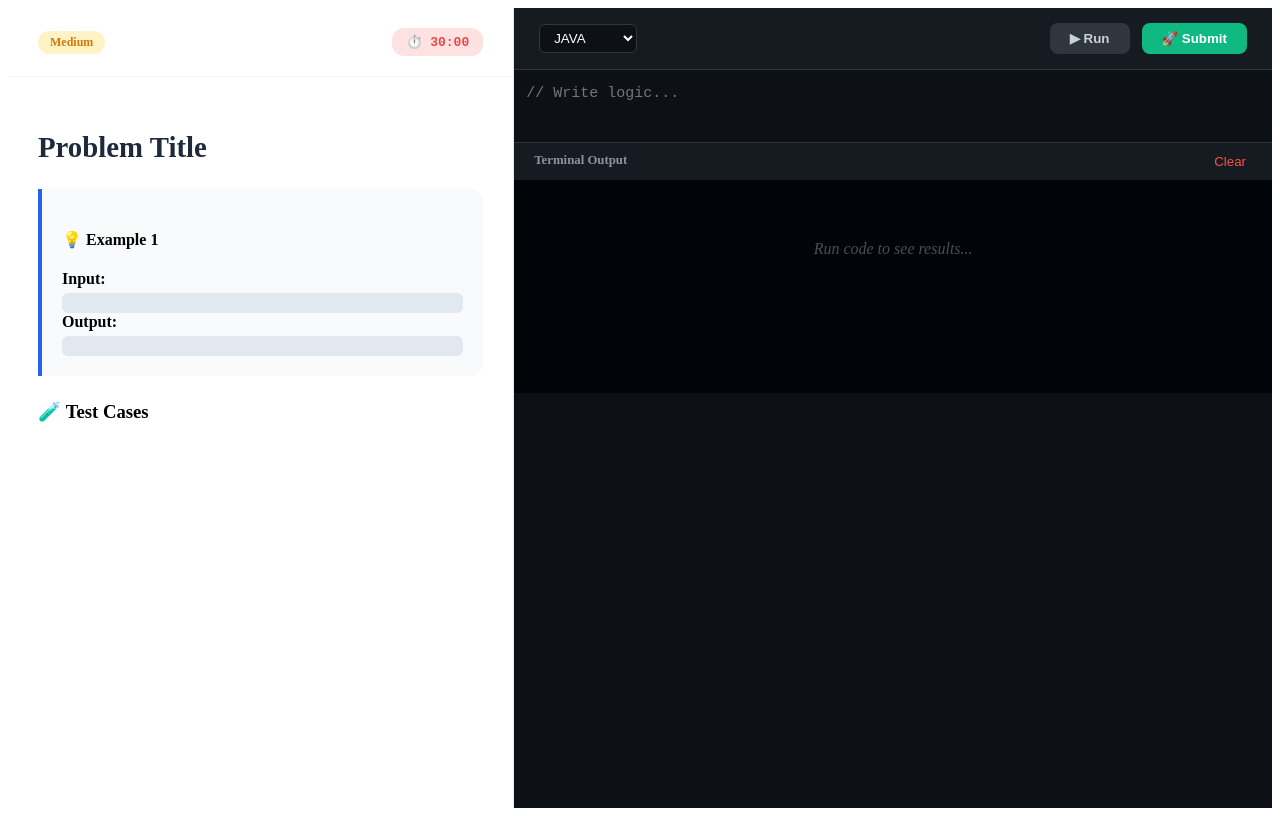
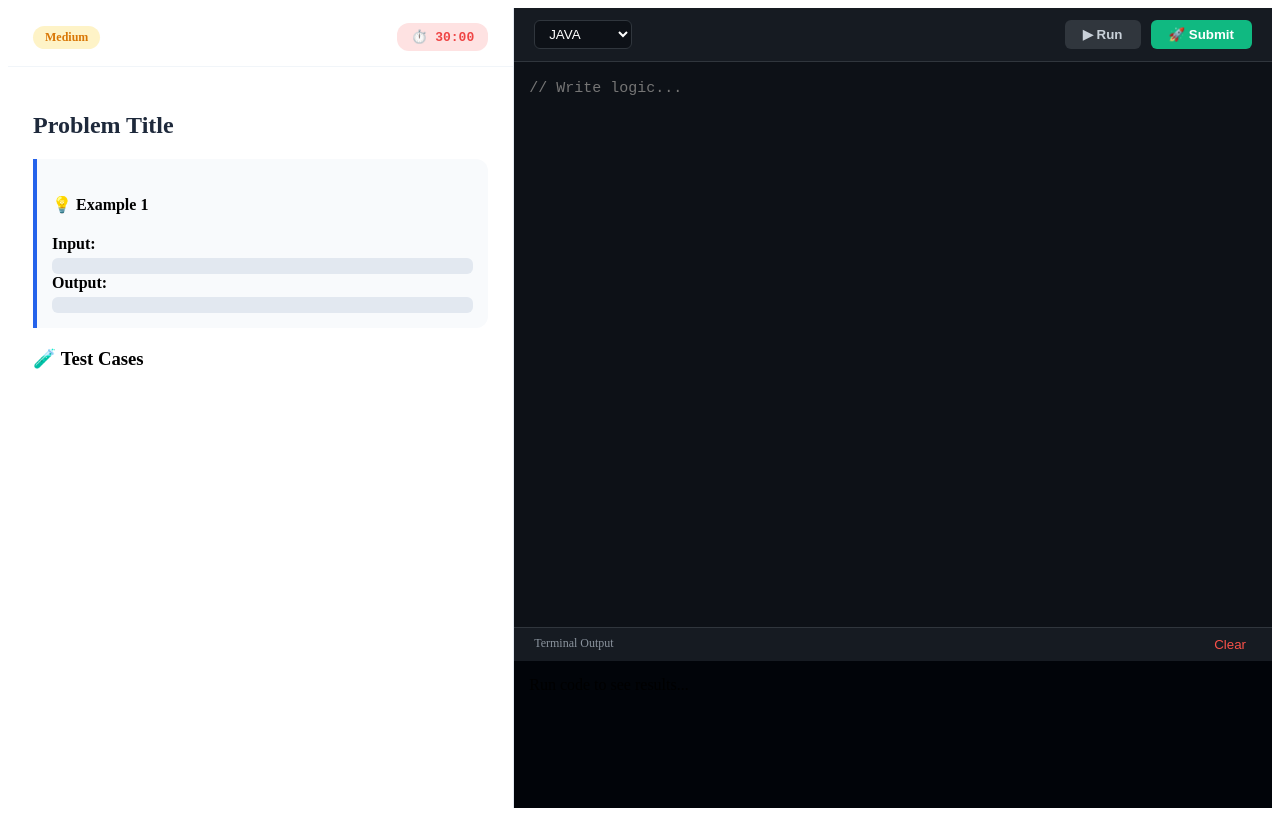
Before and after one commit to dixitgauravkumar69/Compiler_Testcase, an Angular app: page /Run in a window 1280 px wide. Built offline with nearby package versions, Linux system fonts and the light colour scheme.

Commit message:
some fixes

```diff
--- a/src/app/Components/code-execution/code-execution.css
+++ b/src/app/Components/code-execution/code-execution.css
@@ -21,15 +21,15 @@
   border-right: 1px solid #e2e8f0;
   display: flex;
   flex-direction: column;
-  padding: 0;
 }
 
 .pane-header {
-  padding: 20px 30px;
+  padding: 15px 25px;
   display: flex;
   justify-content: space-between;
   align-items: center;
   border-bottom: 1px solid #f1f5f9;
+  flex-shrink: 0;
 }
 
 .difficulty-badge {
@@ -51,64 +51,44 @@
 }
 
 .problem-content {
-  padding: 30px;
+  padding: 25px;
   overflow-y: auto;
   flex: 1;
 }
 
 .problem-title {
-  font-size: 1.8rem;
+  font-size: 1.5rem;
   color: var(--text-main);
-  margin-bottom: 20px;
+  margin-bottom: 15px;
 }
 
 .description-text {
-  line-height: 1.7;
+  line-height: 1.6;
   color: #334155;
-  font-size: 1.05rem;
 }
 
 /* Examples & TestCases */
 .example-box {
   background: #f8fafc;
   border-left: 4px solid var(--accent-blue);
-  padding: 20px;
-  margin: 25px 0;
+  padding: 15px;
+  margin: 20px 0;
   border-radius: 0 12px 12px 0;
 }
 
 .example-content code {
   display: block;
   background: #e2e8f0;
-  padding: 10px;
+  padding: 8px;
   border-radius: 6px;
   margin-top: 5px;
 }
 
-.tc-grid {
-  display: grid;
-  gap: 15px;
-  margin-top: 15px;
-}
-
-.tc-card {
-  border: 1px solid #e2e8f0;
-  border-radius: 12px;
-  overflow: hidden;
-}
-
-.tc-card header {
-  background: #f1f5f9;
-  padding: 8px 15px;
-  font-size: 0.8rem;
-  font-weight: 700;
-  color: var(--text-muted);
-}
-
-.tc-body { padding: 15px; }
-.tc-body label { font-size: 0.7rem; text-transform: uppercase; font-weight: 800; color: #94a3b8; }
-.tc-body pre { background: #f8fafc; padding: 10px; border-radius: 6px; margin: 5px 0 10px; font-size: 0.9rem; }
-.success-pre { color: var(--accent-green); border: 1px solid #d1fae5; }
+.tc-grid { display: grid; gap: 10px; margin-top: 10px; }
+.tc-card { border: 1px solid #e2e8f0; border-radius: 8px; overflow: hidden; }
+.tc-card header { background: #f1f5f9; padding: 5px 12px; font-size: 0.75rem; font-weight: 700; }
+.tc-body { padding: 10px; }
+.tc-body pre { background: #f8fafc; padding: 8px; border-radius: 4px; font-size: 0.85rem; margin: 5px 0; }
 
 /* --- Right Pane (Editor) --- */
 .editor-pane {
@@ -118,176 +98,125 @@
   background: var(--editor-bg);
 }
 
+/* Code Section ko bacha hua sara space dene ke liye */
+.code-section {
+  flex: 1;
+  display: flex;
+  flex-direction: column;
+  min-height: 0;
+}
+
 .editor-header {
-  padding: 15px 25px;
+  padding: 12px 20px;
   background: #161b22;
   display: flex;
   justify-content: space-between;
   align-items: center;
   border-bottom: 1px solid #30363d;
+  flex-shrink: 0;
 }
 
-.lang-selector { display: flex; align-items: center; gap: 10px; color: #8b949e; }
 .lang-selector select {
   background: #0d1117; color: white; border: 1px solid #30363d;
   padding: 5px 10px; border-radius: 6px;
 }
 
-.action-btns { display: flex; gap: 12px; }
+.action-btns { display: flex; gap: 10px; }
 .btn-run, .btn-submit {
-  padding: 8px 20px; border-radius: 8px; border: none; font-weight: 600; cursor: pointer; transition: 0.2s;
+  padding: 7px 18px; border-radius: 6px; border: none; font-weight: 600; cursor: pointer;
 }
 .btn-run { background: #30363d; color: #c9d1d9; }
-.btn-run:hover { background: #444c56; }
 .btn-submit { background: var(--accent-green); color: white; }
-.btn-submit:hover { transform: translateY(-2px); box-shadow: 0 4px 12px rgba(16, 185, 129, 0.3); }
 
-/* Editor Area */
+/* Editor Area - Maximize Height */
 .editor-wrapper {
   flex: 1;
   display: flex;
   background: var(--editor-bg);
+  padding: 5px;
+  overflow: hidden;
+}
+
+.code-editor {
+  flex: 1;
+  width: 100%;
+  height: 100%;
+  background: transparent;
+  color: #e6edf3;
+  border: none;
+  outline: none;
+  font-family: 'Fira Code', monospace;
+  font-size: 15px;
+  line-height: 1.6;
+  resize: none;
   padding: 10px;
 }
 
-.line-numbers {
-  width: 40px; color: #484f58; text-align: right;
-  padding-right: 15px; font-family: monospace; font-size: 14px;
-  user-select: none;
-}
-
-.code-editor {
-  flex: 1; background: transparent; color: #e6edf3;
-  border: none; outline: none; font-family: 'Fira Code', monospace;
-  font-size: 15px; line-height: 1.6; resize: none;
-}
-
-/* Terminal Area */
+/* Terminal Area - Fixed small height */
 .terminal-container {
-  height: 250px;
+  height: 180px;
   background: #010409;
   border-top: 1px solid #30363d;
   display: flex;
   flex-direction: column;
+  flex-shrink: 0;
 }
 
 .terminal-header {
-  padding: 10px 20px; background: #161b22;
-  display: flex; justify-content: space-between; font-size: 0.8rem;
-  color: #8b949e; font-weight: 600;
+  padding: 8px 20px;
+  background: #161b22;
+  display: flex;
+  justify-content: space-between;
+  font-size: 0.75rem;
+  color: #8b949e;
 }
 
-.terminal-body { padding: 20px; overflow-y: auto; flex: 1; }
-.terminal-body pre { color: #58a6ff; font-family: monospace; }
-.empty-terminal { color: #484f58; font-style: italic; text-align: center; margin-top: 40px; }
-
+.terminal-body { padding: 15px; overflow-y: auto; flex: 1; }
+.terminal-body pre { color: #58a6ff; font-family: monospace; margin: 0; }
 .clear-btn { background: transparent; border: none; color: #f85149; cursor: pointer; }
 
-/* Responsive */
-@media (max-width: 1024px) {
-  .arena-container { flex-direction: column; overflow: auto; }
-  .problem-pane, .editor-pane { width: 100%; height: auto; }
-  .editor-wrapper { height: 400px; }
-}
-
-.fade-in { animation: fadeIn 0.4s ease; }
-@keyframes fadeIn { from { opacity: 0; } to { opacity: 1; } }
-
-
-
-
-
+/* --- Mobile Tabs & Logic (Don't Remove) --- */
 .mobile-tabs {
-  display: none; /* Hidden on desktop */
+  display: none;
   background: #161b22;
-  padding: 10px;
+  padding: 8px;
   gap: 5px;
   border-bottom: 1px solid #30363d;
 }
 
 .mobile-tabs button {
-  flex: 1;
-  background: transparent;
-  border: none;
-  color: #8b949e;
-  padding: 10px;
-  font-size: 0.85rem;
-  font-weight: 600;
-  border-radius: 8px;
-  cursor: pointer;
+  flex: 1; background: transparent; border: none; color: #8b949e;
+  padding: 10px; font-size: 0.85rem; font-weight: 600; border-radius: 6px;
 }
 
-.mobile-tabs button.active {
-  background: #30363d;
-  color: white;
+.mobile-tabs button.active { background: #30363d; color: white; }
+
+/* --- Responsive Fixes --- */
+@media (max-width: 1024px) {
+  .arena-container { flex-direction: column; overflow: auto; }
+  .problem-pane, .editor-pane { width: 100%; height: auto; }
+  /* Jab mobile screen ho tab editor ki min height set kar di */
+  .editor-wrapper { height: 450px; }
 }
 
-/* ================= MOBILE RESPONSIVE LOGIC ================= */
-
 @media (max-width: 768px) {
-  .arena-container {
-    flex-direction: column;
-  }
-
-  .mobile-tabs {
-    display: flex; /* Show only on mobile */
-  }
+  .mobile-tabs { display: flex; }
 
   .problem-pane, .editor-pane {
     width: 100% !important;
-    height: calc(100vh - 60px) !important;
-  }
-
-  .mobile-hidden {
-    display: none !important;
-  }
-
-  /* Editor Adjustments */
-  .editor-header {
-    padding: 10px;
-  }
-
-  .action-btns {
-    gap: 8px;
-  }
-
-  .btn-run, .btn-submit {
-    padding: 8px 12px;
-    font-size: 0.85rem;
-  }
-
-  .code-editor {
-    font-size: 14px;
-    padding: 15px;
-  }
-
-  /* Terminal on Mobile */
-  .terminal-container {
-    height: 100% !important; /* Take full space when in output tab */
-    border-top: none;
-  }
-
-  .mobile-full {
-    display: flex !important;
+    height: calc(100vh - 55px) !important;
     flex: 1;
   }
 
-  /* Description Adjustments */
-  .problem-content {
-    padding: 20px;
-  }
+  .mobile-hidden { display: none !important; }
 
-  .problem-title {
-    font-size: 1.4rem;
-  }
-
-  .example-box {
-    padding: 15px;
+  /* Output tab mein terminal full dikhega */
+  .mobile-full {
+    display: flex !important;
+    height: 100% !important;
+    flex: 1;
   }
 }
 
-/* Landscape Mode Fix */
-@media (max-height: 500px) {
-  .mobile-tabs { padding: 5px; }
-  .code-editor { font-size: 13px; }
-}
+.fade-in { animation: fadeIn 0.3s ease; }
+@keyframes fadeIn { from { opacity: 0; } to { opacity: 1; } }
--- a/src/app/Components/problem-with-test-cases/problem-with-test-cases.html
+++ b/src/app/Components/problem-with-test-cases/problem-with-test-cases.html
@@ -73,8 +73,8 @@
           </ul>
         </div>
 
-        <button class="btn-finish mt-3" *ngIf="testCasesAdded.length > 0">
-          ✅ Publish Problem
+        <button class="btn-finish mt-3" *ngIf="testCasesAdded.length > 0" (click)="AddProblem()">
+          ✅ Add Problem
         </button>
       </div>
     </div>
--- a/src/app/Components/teacher/teacher.ts
+++ b/src/app/Components/teacher/teacher.ts
@@ -16,6 +16,8 @@ export class Teacher implements OnInit {
   problemStatements: any[] = [];
   activeSection = 'see';
   isLoading = false;
+
+
 
   // ⭐ Sidebar State
   isSidebarOpen = false;
@@ -108,10 +110,14 @@ export class Teacher implements OnInit {
 
   assign(psID: number) {
     this.isLoading = true;
-    this.http.get<any[]>(`${BASE_URL}/teacher/assignProblem/${psID}`).subscribe({
+    this.http.get(`${BASE_URL}/teacher/assignProblem/${psID}`,{responseType: 'text'}).subscribe({
       next: (res) => {
-        this.problemStatements = res;
+
         this.isLoading = false;
+
+        alert(res);
+
+
         this.cdr.detectChanges();
       },
       error: (err) => {
@@ -124,10 +130,12 @@ export class Teacher implements OnInit {
           this.router.navigate(['/404']);
         } else if (err.status === 500) {
           this.router.navigate(['/500']);
-        } else {
-          alert('Unknown Error');
         }
+        else
+        {
+          alert("Unknown Error..");
 
+        }
         this.isLoading = false;
       },
     });
```
Also changed, not shown: src/app/Components/problem-with-test-cases/problem-with-test-cases.ts (+24 -8 lines).
